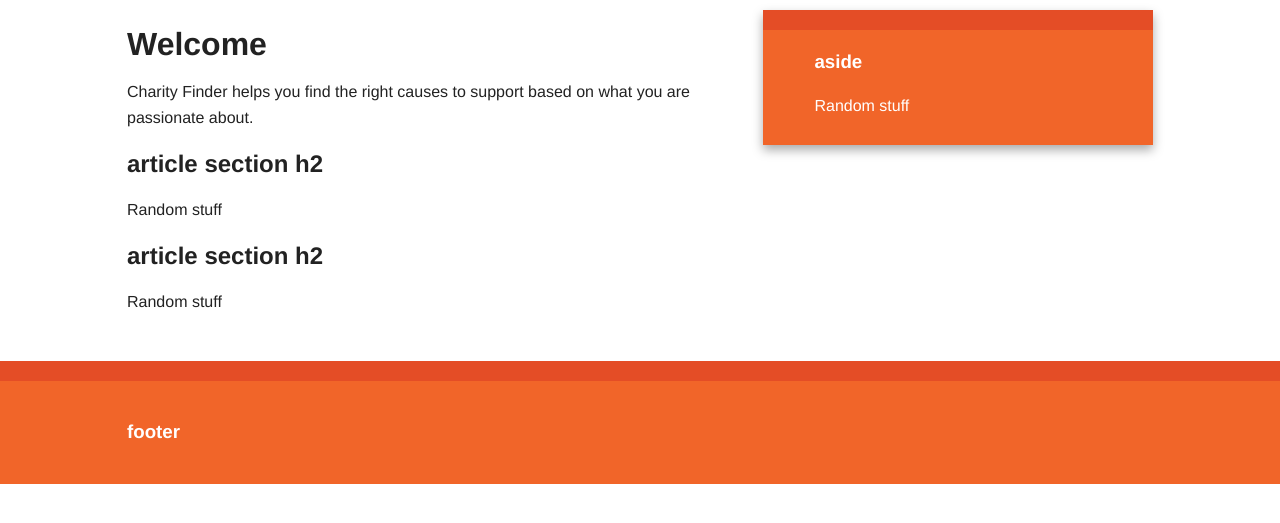
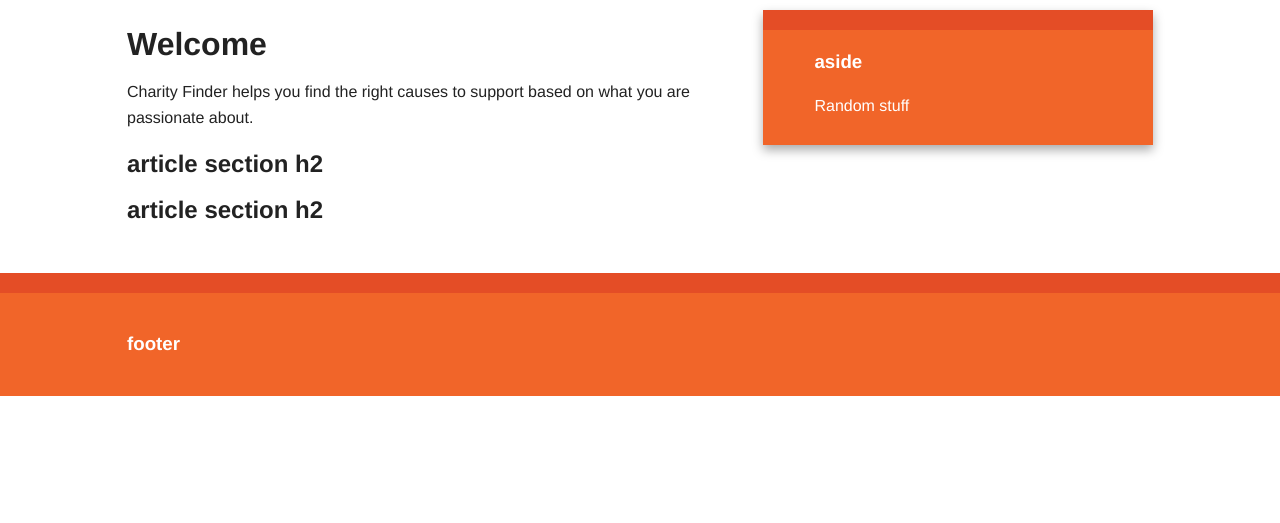
Before and after one commit to shubhrate/Charity-Finder, a Flask app: page / in a window 1280 px wide. Shown: the part 142-665 px from the top of the page. Run offline with Flask 2, Linux system fonts and the light colour scheme; some libraries are stand-ins or nearby versions.

Commit message:
modified index.html by taking out 'random stuff'

```diff
--- a/templates/index.html
+++ b/templates/index.html
@@ -12,11 +12,11 @@ Welcome to Charity Finder!
         </header>
         <section>
             <h2>article section h2</h2>
-            <p>Random stuff</p>
+            <p></p>
         </section>
         <section>
             <h2>article section h2</h2>
-            <p>Random stuff</p>
+            <p></p>
         </section>
     </article>
 {% endblock %}
```
